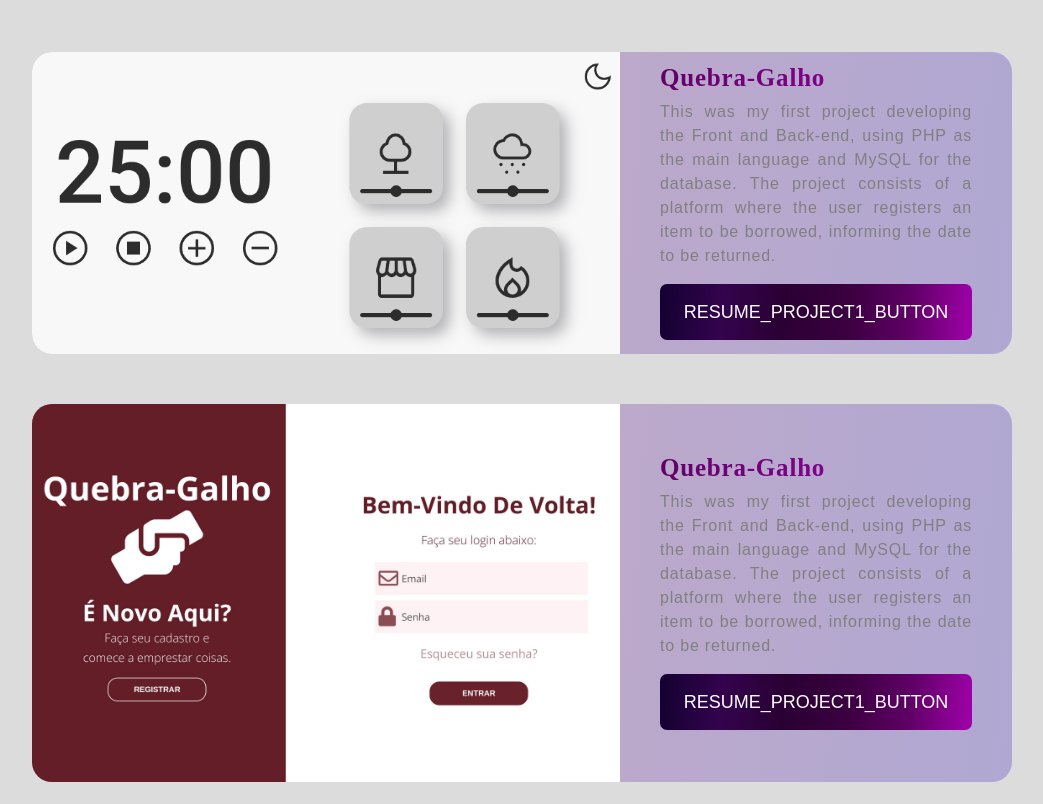
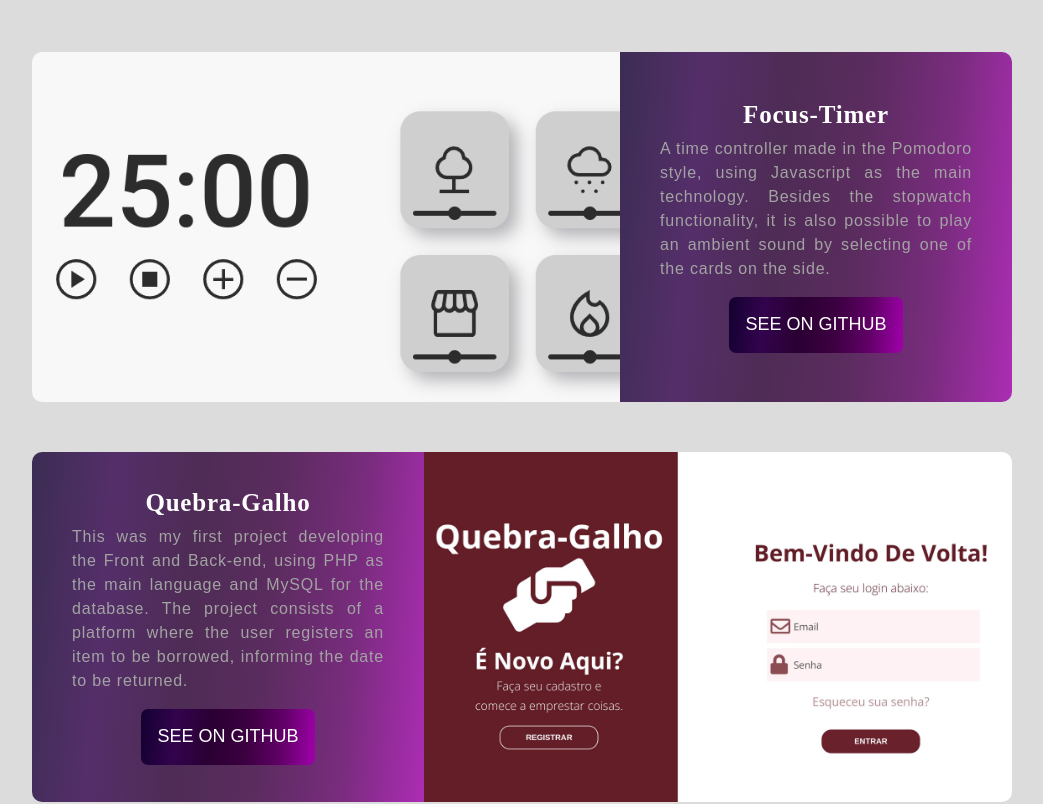
Before and after one commit to JoaoKshesek/portfolio_react, a React (Vite) app: page / in a window 1280 px wide. Shown: the part 4387-5191 px from the top of the page, without its empty margins (118-1161 px from the left). Built offline with nearby package versions, Linux system fonts and the light colour scheme.

Commit message:
fix: media-query

```diff
--- a/src/components/Content/styles.js
+++ b/src/components/Content/styles.js
@@ -10,6 +10,7 @@ export const Container = styled.section`
     padding: 0 30px;
 
     @media ${device.laptop} {
+        width: 100%;
         max-width: 980px;
         flex-direction: row;
         gap: 40px;
--- a/src/components/ProjectItem/styles.js
+++ b/src/components/ProjectItem/styles.js
@@ -7,9 +7,12 @@ export const Container = styled.section`
     align-items: center;
     justify-content: center;
     width: 100%;
-    background: linear-gradient(95deg, rgba(170, 54, 124, 0.3), rgba(74, 47, 189, 0.3));
+
+
     border-radius: 20px;
     padding: 0 30px;
+
+
     img {
         width: 60%;
         border-top-left-radius: 20px;
@@ -17,10 +20,15 @@ export const Container = styled.section`
         display: none;
     }
     > div {
+        padding: 35px 0px;
+
+        @media ${device.tablet} {
         padding: 0 40px;
+    }
     }
 
     @media ${device.tablet} {
+        height: 350px;
         padding: 0;
         img {
             display: block;
--- a/src/pages/Projects/index.jsx
+++ b/src/pages/Projects/index.jsx
@@ -19,7 +19,7 @@ import { Container, Main } from "./styles";
 export function Projects(){
     const {t} = useTranslation();
     return(
-        <Container>
+        <Container id="projects">
             <Content>
                 <Section title={t('resume_projects')}>
                     <br/><p>{t('resume_projects_description')}</p>
@@ -29,23 +29,28 @@ export function Projects(){
             <Main>
 
                 <ProjectItem>
-                    <img src={focusTimer} alt="imagem" />
-                    <div className='teste'>
-                        <h3>{t('resume_project1_title')}</h3>
-                        <p>{t('resume_project1_description')}</p>
+                    <div className="img img-1">
+
+                    </div>
+                    <div className='texto texto-1'>
+                        <h3>{t('resume_project2_title')}</h3>
+                        <p>{t('resume_project2_description')}</p>
                         <a href="https://github.com/JoaoKshesek/QuebraGalho" target="_blank">
-                            <Button title={t('resume_project1_button')} />
+                            <Button title={t('resume_project_button')} />
                         </a>
                     </div>
                 </ProjectItem>
                 <ProjectItem>
-                    <img src={quebraGalho} alt="imagem" />
-                    <div className='teste'>
+
+                    <div className='texto texto-2'>
                         <h3>{t('resume_project1_title')}</h3>
                         <p>{t('resume_project1_description')}</p>
                         <a href="https://github.com/JoaoKshesek/QuebraGalho" target="_blank">
-                            <Button title={t('resume_project1_button')} />
+                            <Button title={t('resume_project_button')} />
                         </a>
+                    </div>
+                    <div className="img img-2">
+
                     </div>
                 </ProjectItem>
 
--- a/src/pages/Projects/styles.js
+++ b/src/pages/Projects/styles.js
@@ -1,10 +1,66 @@
 import styled from 'styled-components';
 import { device } from '../../components/MediaQuery'
+import focusTimer from '/src/assets/images/focusTimer.png';
+import quebraGalho from '/src/assets/images/quebra-galho.png';
+
+
 
 
 export const Container = styled.section`
+    p {
+        color: ${({ theme }) => theme.COLORS.GRAY_100} !important;
+    }
 
+
+
+.texto {
+
+    display: flex;
+    flex-direction: column;
+    justify-content: center;
+    align-items: center;
+
+    @media ${device.tablet} {
+        background: linear-gradient(95deg, rgba(19,1,49,0.8),rgba(51,3,77,0.8), rgba(42,0,51,0.8),rgba(59,0,64,0.8),rgba(96,0,102,0.8),rgba(160,1,170,0.8));
+        height: 100%;
+        width: 40%;
+        h3 {
+        color: white !important;
+        background: white;
+        -webkit-background-clip: text;
+        -webkit-text-fill-color: transparent;
+        }
+        }
+}
+
+.texto-1, .img-2 {
+    border-top-right-radius: 10px;
+    border-bottom-right-radius: 10px;
+}
+
+.texto-2, .img-1 {
+    border-top-left-radius: 10px;
+    border-bottom-left-radius: 10px;
+}
+
+.img {
+    display: none;
+    height: 100%;
+    width: 60%;
+    @media ${device.tablet} {
+        display: block;
+        }
+}
+.img-1 {
+    background-image: url(${focusTimer});
+    background-size: cover;
+}
+.img-2 {
+    background-image: url(${quebraGalho});
+    background-size: cover;
+}
  `;
+
 
 
 export const Main = styled.div`
```
